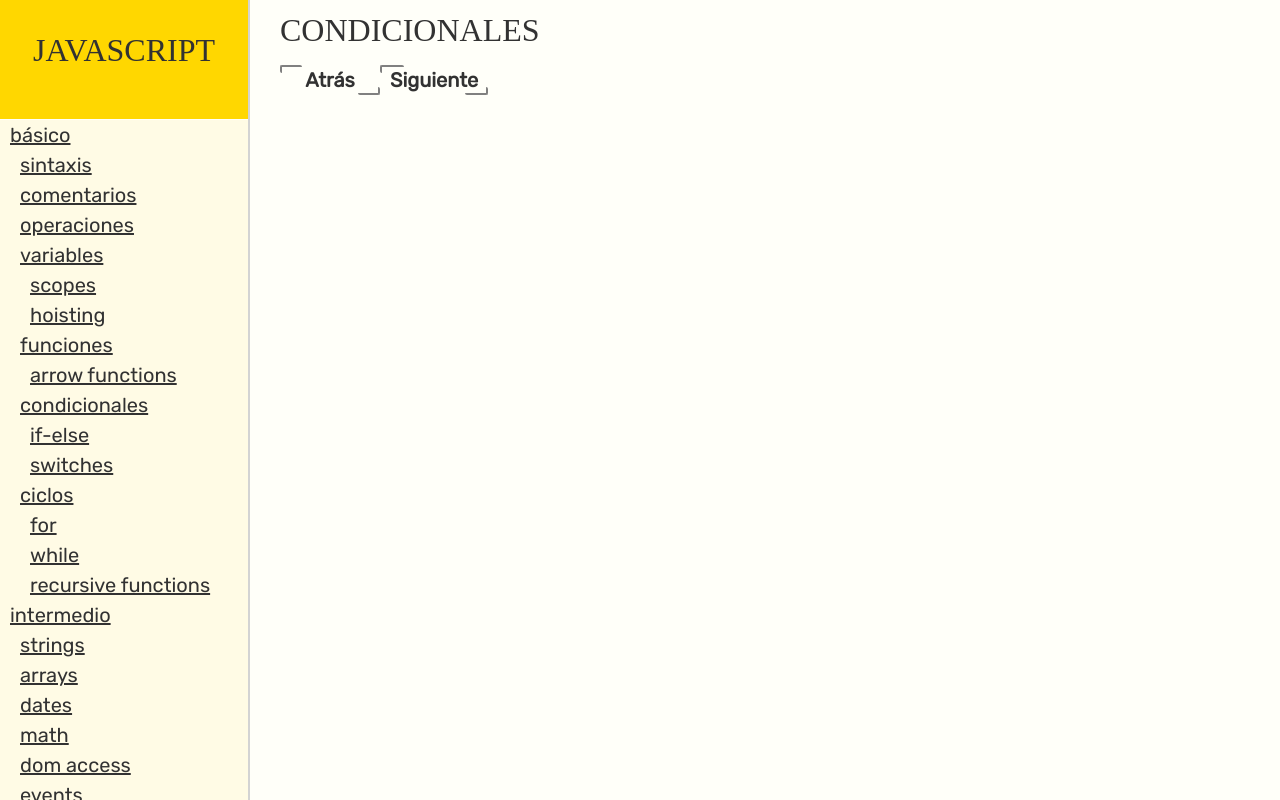
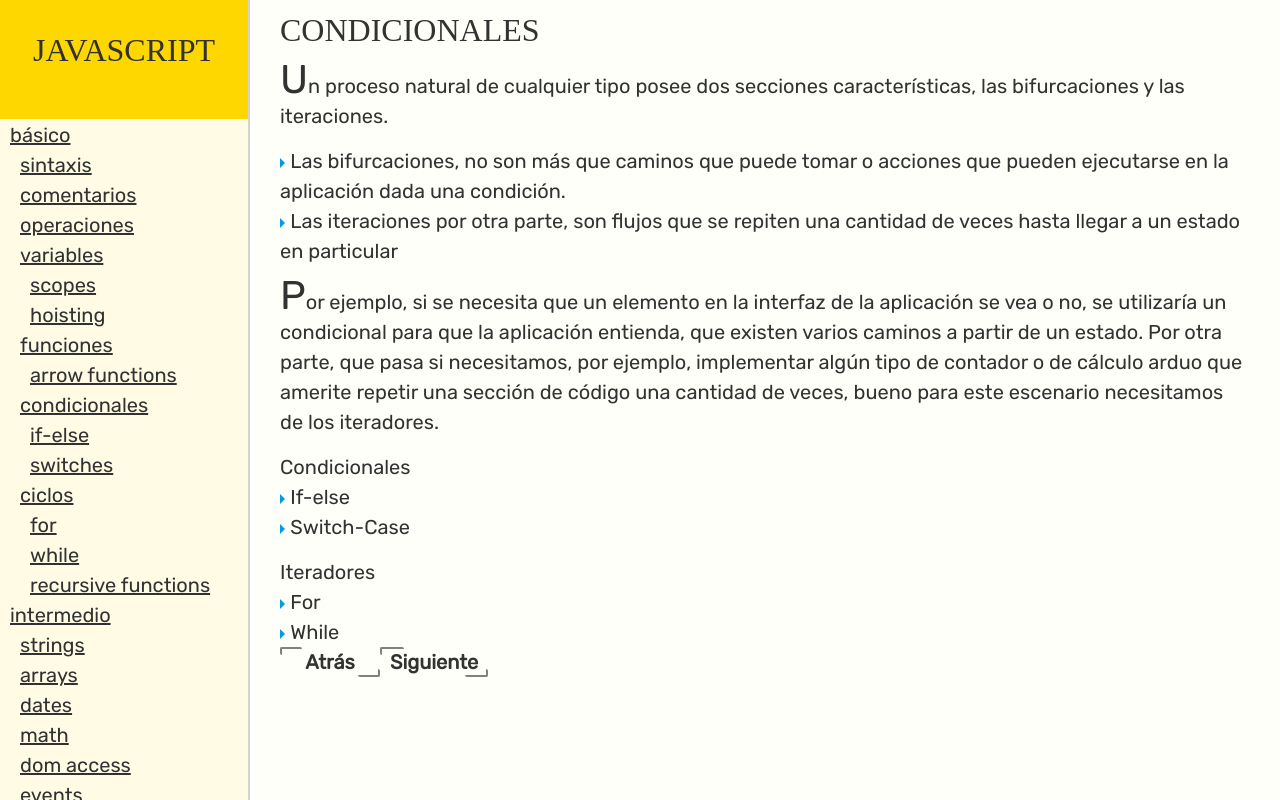
Before and after one commit to cruzortiz99/tsc_react_express_app, a React app: page /basics/conditions in a window 1280 px wide. Built offline with nearby package versions, Linux system fonts and the light colour scheme; a web font is replaced by a local one.

Commit message:
if else class done

```diff
--- a/client/src/pages/Basics/Conditions.tsx
+++ b/client/src/pages/Basics/Conditions.tsx
@@ -1,7 +1,44 @@
 import React from 'react'
 import { AppPagesProps } from '../AppPages'
 import AppContentStructure from '../../components/AppContentStructure/AppContentStructure'
+import AppContentTheory from '../../components/AppContentTheory/AppContentTheory'
 
 export default (props: AppPagesProps) => (
-  <AppContentStructure title='Condicionales' {...props}></AppContentStructure>
+  <AppContentStructure title='Condicionales' {...props}>
+    <AppContentTheory>
+      <p>
+        Un proceso natural de cualquier tipo posee dos secciones
+        características, las bifurcaciones y las iteraciones
+      </p>
+      <ul>
+        <li>
+          Las bifurcaciones, no son más que caminos que puede tomar o acciones
+          que pueden ejecutarse en la aplicación dada una condición.
+        </li>
+        <li>
+          Las iteraciones por otra parte, son flujos que se repiten una cantidad
+          de veces hasta llegar a un estado en particular
+        </li>
+      </ul>
+      <p>
+        Por ejemplo, si se necesita que un elemento en la interfaz de la
+        aplicación se vea o no, se utilizaría un condicional para que la
+        aplicación entienda, que existen varios caminos a partir de un estado.
+        Por otra parte, que pasa si necesitamos, por ejemplo, implementar algún
+        tipo de contador o de cálculo arduo que amerite repetir una sección de
+        código una cantidad de veces, bueno para este escenario necesitamos de
+        los iteradores
+      </p>
+      <ul>
+        Condicionales
+        <li>If-else</li>
+        <li>Switch-Case</li>
+      </ul>
+      <ul>
+        Iteradores
+        <li>For</li>
+        <li>While</li>
+      </ul>
+    </AppContentTheory>
+  </AppContentStructure>
 )
--- a/client/src/pages/Basics/IfElses.tsx
+++ b/client/src/pages/Basics/IfElses.tsx
@@ -1,7 +1,28 @@
 import React from 'react'
 import { AppPagesProps } from '../AppPages'
 import AppContentStructure from '../../components/AppContentStructure/AppContentStructure'
+import AppContentTheory from '../../components/AppContentTheory/AppContentTheory'
+import AppContentCode from '../../components/AppContentCode/AppContentCode'
 
 export default (props: AppPagesProps) => (
-  <AppContentStructure title='If-Else' {...props} />
+  <AppContentStructure title='If-Else' {...props}>
+    <AppContentTheory>
+      <p>
+        Permite crear diferentes caminos en la aplicación a partir de una
+        condición, la cantidad de caminos es siempre dos. Si la condición se
+        cumple o no. Para crear más caminos, se van uniendo a los caminos nuevas
+        condiciones
+      </p>
+    </AppContentTheory>
+    <AppContentCode type='js'>
+      {
+        '// Dos caminos\nvar number = 2;\nif (number >= 2) {\n console.log("Numero es mayor o igual a dos");\n} else {\n console.log("Numero es menor a dos");\n}'
+      }
+    </AppContentCode>
+    <AppContentCode type='js'>
+      {
+        '// Mas de dos caminos\nvar number = 2;\nif (number > 2) {\n console.log("Numero es mayor a dos");\n} else if (number === 2) {\n console.log("Numero es igual a dos");\n} else {\n console.log("Numero es menor que dos");\n}'
+      }
+    </AppContentCode>
+  </AppContentStructure>
 )
```
